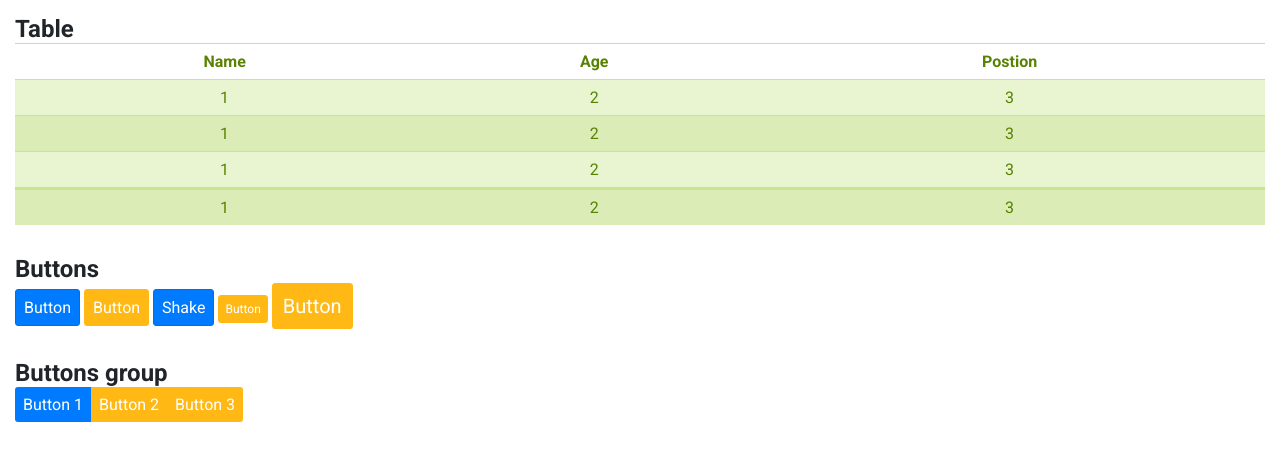
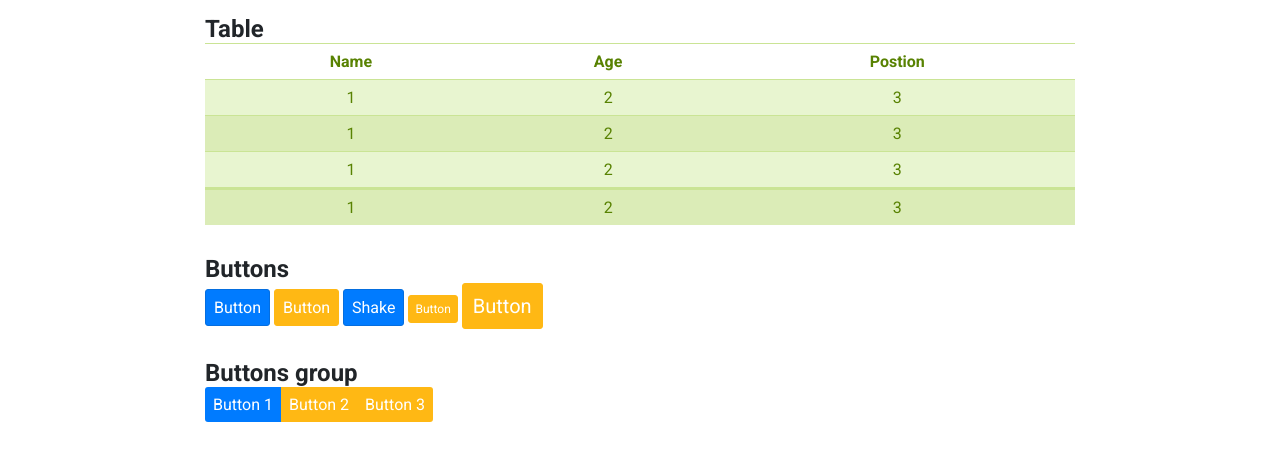
Before and after one commit to pa-bishkek/jslessons, a website: page custom_bootstrap/index.html in a window 1280 px wide. Shown: the part 57-506 px from the top of the page. Drawn offline with Linux system fonts and the light colour scheme.

Commit message:
Container width

```diff
--- a/custom_bootstrap/css/base.css
+++ b/custom_bootstrap/css/base.css
@@ -22,7 +22,7 @@ a:hover {
 
 
 .container {
-    width: auto;
+    width: 900px;
     margin-left: auto;
     margin-right: auto;
     padding: 15px;
```
